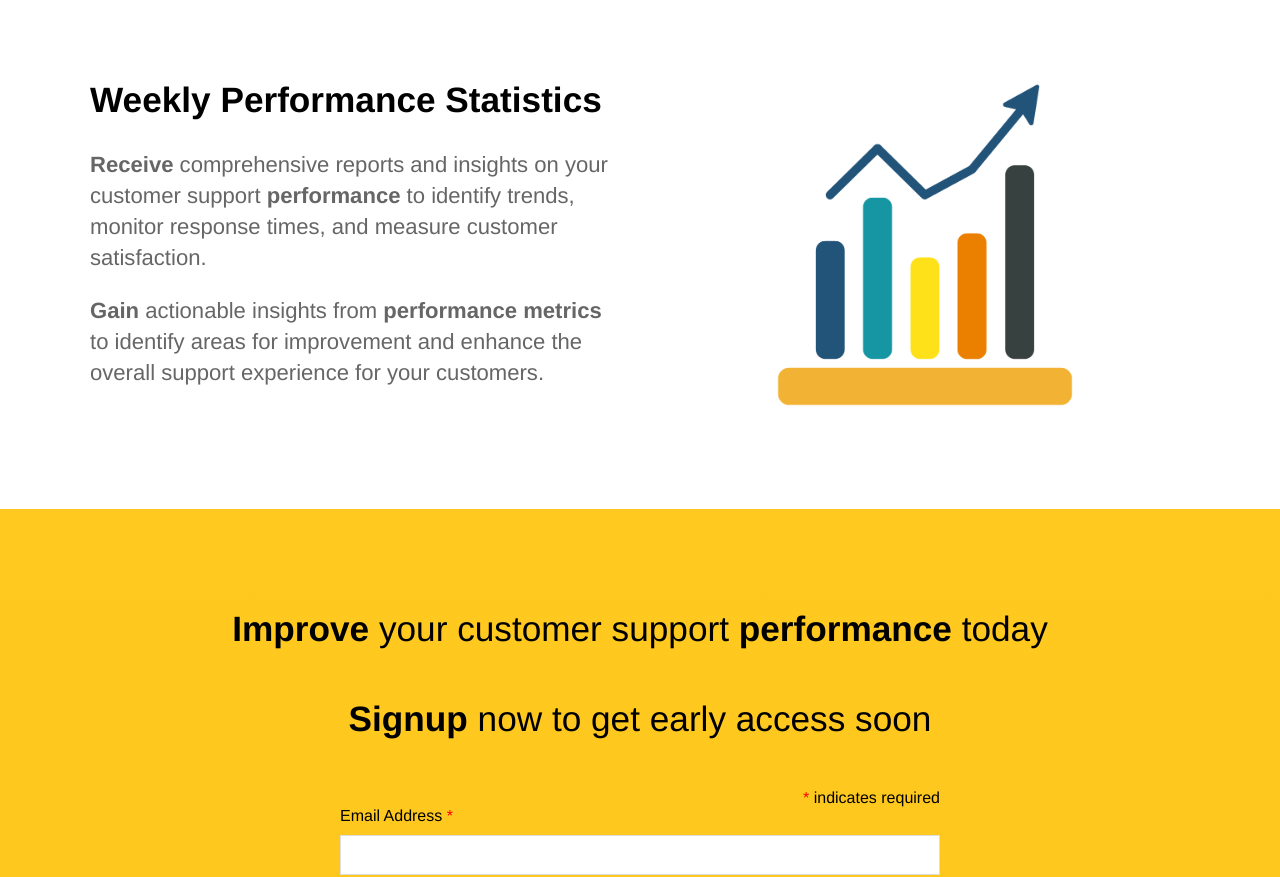
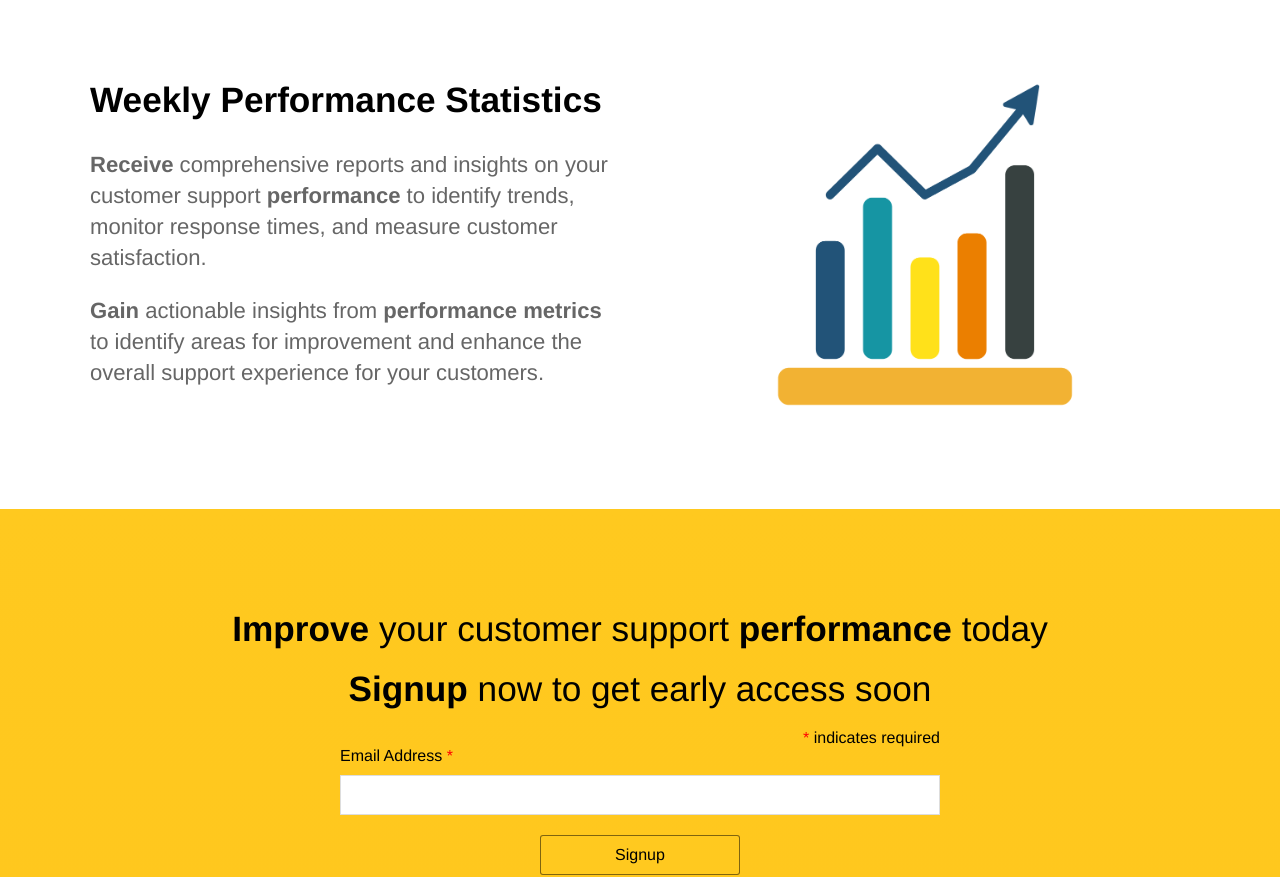
Before and after one commit to engnaruto/bondt-landing-page, a Jekyll site: the page built from index.html, in a window 1280 px wide. Shown: the part 1765-2642 px from the top of the page. Built offline with Jekyll 4.4.1, drawn with Linux system fonts in a browser that asks for light colours; comment, search, counter and statistics services are not loaded; grey boxes are pictures that could not be loaded.

Commit message:
Update CSS

```diff
--- a/_sass/landing-page.scss
+++ b/_sass/landing-page.scss
@@ -3,10 +3,23 @@
 	color: #fff;
 	text-align: center;
 	margin: 0;
-	padding: 100px 0;
+
+	@media #{$tablet} {
+		padding: 30px 0;
+	}
+	@media #{$desktop} {
+		padding: 100px 0;
+	}
 
 	h2 {
-		margin-bottom: 50px;
+		@media #{$tablet} {
+			margin-bottom: 30px;
+			font-size: 1.5em
+		}
+		@media #{$desktop} {
+			margin-bottom: 20px;
+			font-size: 2.2em
+		}
 	}
 }
 
--- a/_sass/layout.scss
+++ b/_sass/layout.scss
@@ -84,7 +84,12 @@
 }
 
 section {
-	padding: 100px 0;
+	@media #{$tablet} {
+		padding: 30px 0;
+	}
+	@media #{$desktop} {
+		padding: 100px 0;
+	}
 }
 
 section + section {
```
